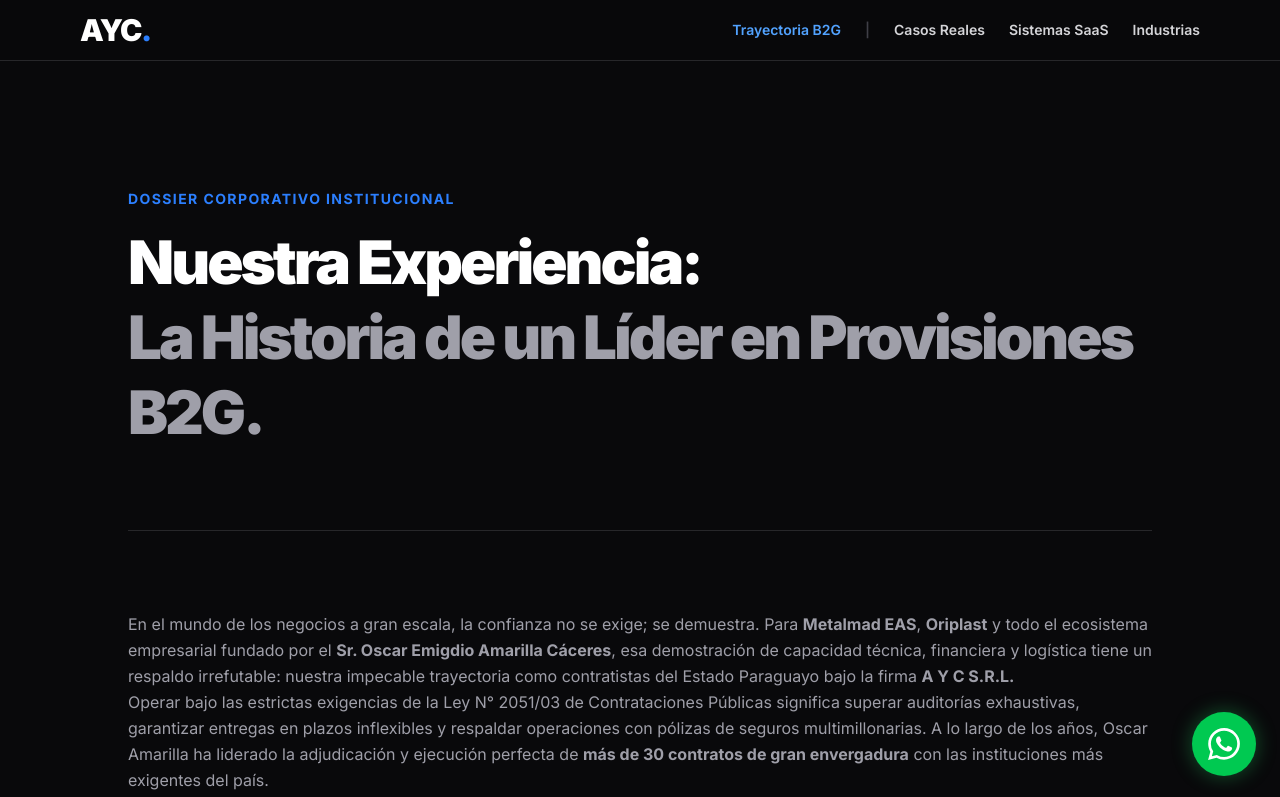
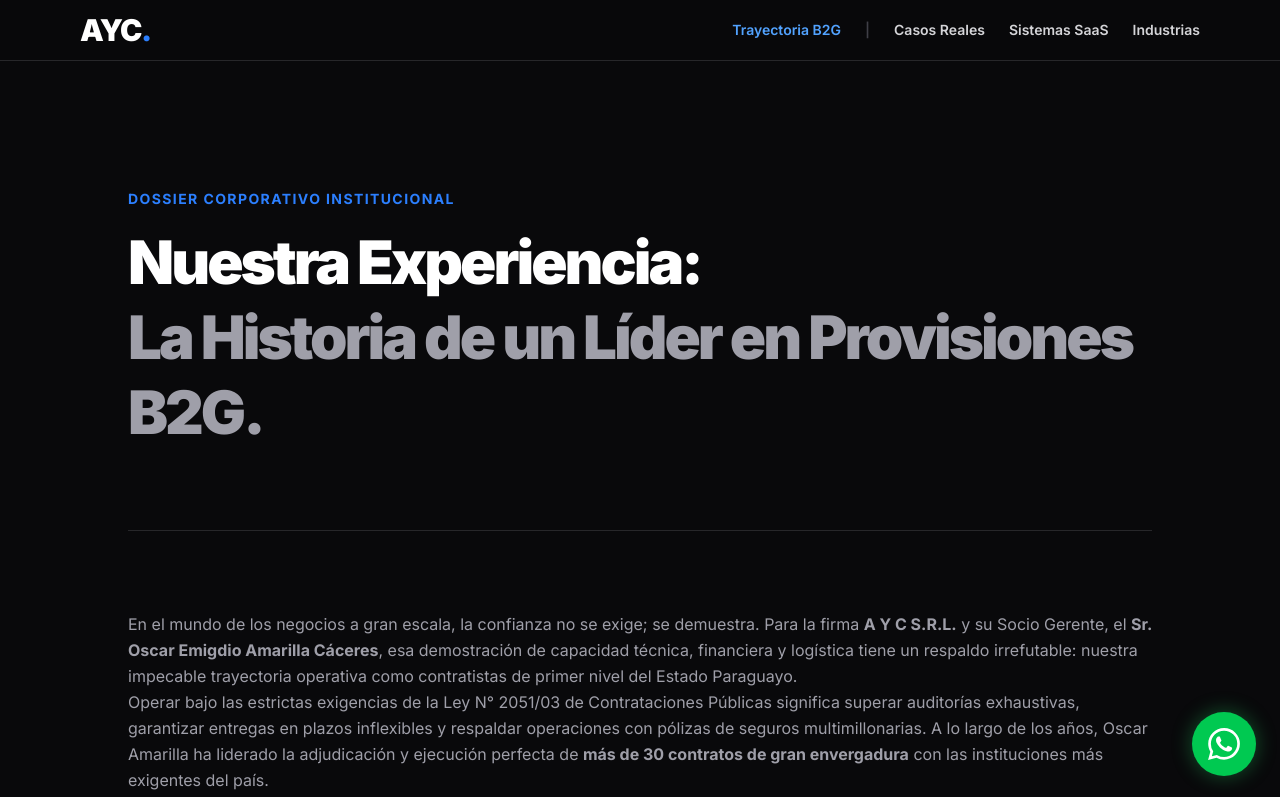
Before and after one commit to oscaramarilla/aycweb, a Next.js app: page /experiencia in a window 1280 px wide. Shown: the top 797 px of the page. Built offline with nearby package versions, Linux system fonts and the light colour scheme.

Commit message:
Refactor: Enfoque de pagina de Experiencia centrado exclusivamente en Oscar Amarilla y AYC SRL

```diff
--- a/app/experiencia/page.tsx
+++ b/app/experiencia/page.tsx
@@ -16,10 +16,10 @@ export default function ExperienciaPage() {
           </h1>
         </div>
 
-        {/* INTRODUCCIÓN */}
+        {/* INTRODUCCIÓN CORREGIDA (Solo AYC y Oscar Amarilla) */}
         <div className="prose prose-invert prose-lg max-w-none mb-24 text-zinc-400 leading-relaxed">
           <p>
-            En el mundo de los negocios a gran escala, la confianza no se exige; se demuestra. Para <strong>Metalmad EAS</strong>, <strong>Oriplast</strong> y todo el ecosistema empresarial fundado por el <strong>Sr. Oscar Emigdio Amarilla Cáceres</strong>, esa demostración de capacidad técnica, financiera y logística tiene un respaldo irrefutable: nuestra impecable trayectoria como contratistas del Estado Paraguayo bajo la firma <strong>A Y C S.R.L.</strong>
+            En el mundo de los negocios a gran escala, la confianza no se exige; se demuestra. Para la firma <strong>A Y C S.R.L.</strong> y su Socio Gerente, el <strong>Sr. Oscar Emigdio Amarilla Cáceres</strong>, esa demostración de capacidad técnica, financiera y logística tiene un respaldo irrefutable: nuestra impecable trayectoria operativa como contratistas de primer nivel del Estado Paraguayo.
           </p>
           <p>
             Operar bajo las estrictas exigencias de la Ley N° 2051/03 de Contrataciones Públicas significa superar auditorías exhaustivas, garantizar entregas en plazos inflexibles y respaldar operaciones con pólizas de seguros multimillonarias. A lo largo de los años, Oscar Amarilla ha liderado la adjudicación y ejecución perfecta de <strong>más de 30 contratos de gran envergadura</strong> con las instituciones más exigentes del país.
@@ -111,22 +111,22 @@ export default function ExperienciaPage() {
 
         </div>
 
-        {/* CIERRE / EL FUTURO */}
+        {/* CIERRE CORREGIDO (Solo AYC y Oscar Amarilla) */}
         <div className="mt-28 p-10 md:p-14 bg-gradient-to-br from-blue-900/30 via-zinc-900 to-zinc-950 border border-zinc-800 rounded-[2rem] text-center relative overflow-hidden">
           {/* Decorative glow */}
           <div className="absolute top-0 left-1/2 -translate-x-1/2 w-full h-1/2 bg-blue-500/10 blur-[100px] pointer-events-none"></div>
 
           <div className="relative z-10">
-            <h2 className="text-3xl md:text-4xl font-black mb-6 text-white tracking-tight">De Proveedores del Estado a Desarrolladores B2B Internacionales</h2>
+            <h2 className="text-3xl md:text-4xl font-black mb-6 text-white tracking-tight">De Contratista del Estado a Socio B2B Internacional</h2>
             <div className="text-zinc-300 leading-relaxed max-w-3xl mx-auto space-y-6 mb-10 text-lg">
               <p>
-                El historial de A Y C S.R.L. no es un simple currículum; es una hoja de ruta de cómo se domina el mercado paraguayo. Oscar Amarilla ha tomado todo este conocimiento —la rigurosidad técnica de los ministerios, la logística masiva de los municipios, la arquitectura corporativa de las universidades y la solvencia financiera asegurada— y lo ha transformado.
+                El historial de <strong>A Y C S.R.L.</strong> no es un simple currículum; es una hoja de ruta de cómo se domina el mercado paraguayo. Oscar Amarilla ha tomado todo este conocimiento —la rigurosidad técnica de los ministerios, la logística masiva de los municipios, la arquitectura corporativa de las universidades y la solvencia financiera asegurada— y lo ha transformado en un sistema operativo impecable.
               </p>
               <p>
-                Hoy, la nueva era liderada por <strong>Metalmad EAS</strong> (fabricación de mobiliarios de máxima resistencia) y <strong>Oriplast</strong> (soluciones industriales plásticas) ya no busca simplemente ganar licitaciones. Busca el desarrollo comercial B2B y la expansión internacional.
+                Hoy, la nueva era de A Y C S.R.L. ya no busca simplemente ganar licitaciones. Con una infraestructura consolidada y un equipo de expertos, nuestro objetivo es el desarrollo comercial B2B y la expansión corporativa internacional.
               </p>
               <p className="text-blue-400 font-bold text-xl bg-blue-900/20 py-4 px-6 rounded-2xl border border-blue-500/20">
-                Si nuestra estructura pudo cumplir en tiempo y forma más de 30 contratos estatales de máxima exigencia sin una sola falla, estamos listos para ser el motor que escale tu próximo proyecto privado a nivel global.
+                Si nuestra estructura pudo cumplir en tiempo y forma más de 30 mega-contratos de máxima exigencia sin una sola falla, estamos listos para ser el motor que escale tu próximo proyecto privado a nivel global.
               </p>
             </div>
 
```
